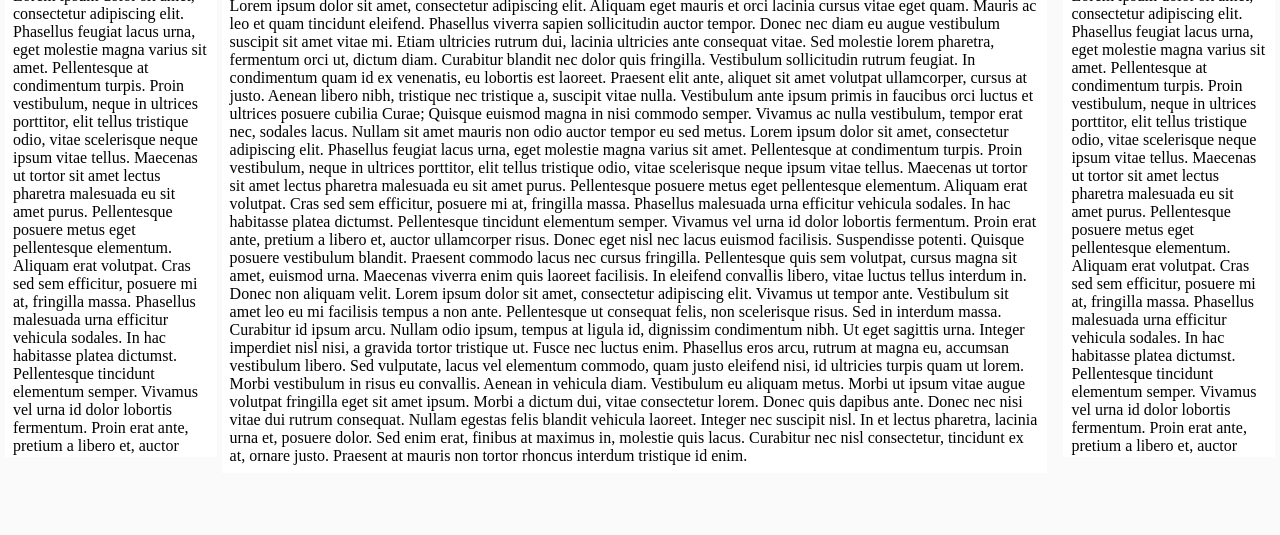
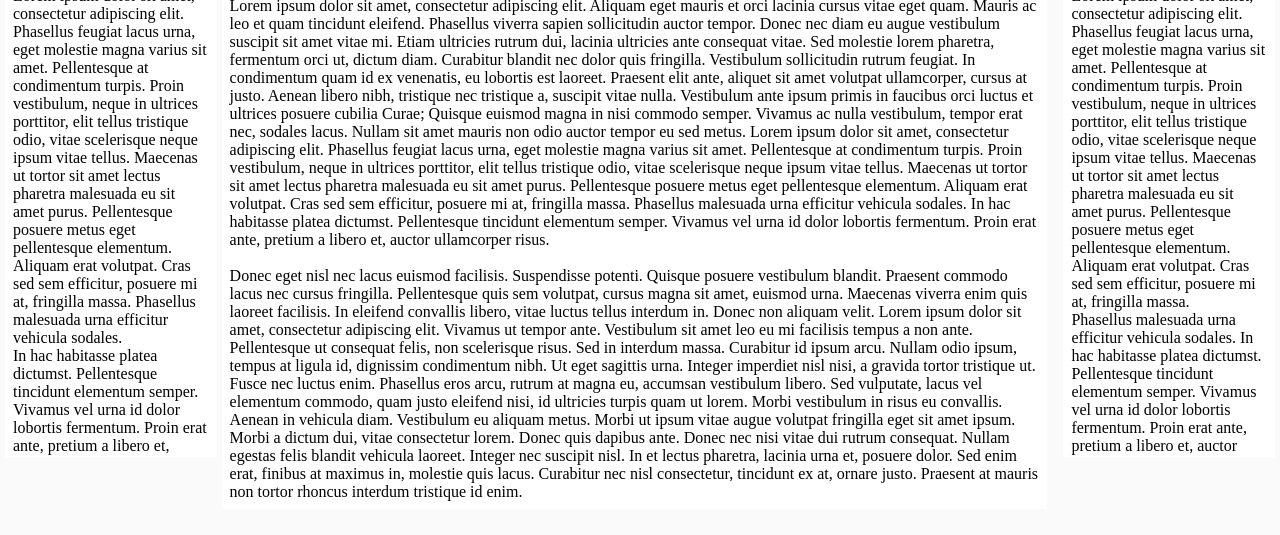
Before and after one commit to Jrod08/projects, a plain HTML site: page index.html in a window 1280 px wide. Shown: the part 93-628 px from the top of the page. Drawn offline with Linux system fonts and the light colour scheme.

Commit message:
Update index.html

```diff
--- a/index.html
+++ b/index.html
@@ -15,9 +15,9 @@
             <article class="card-text"><header><h2 class="text-center">Main Article!</h2></header>
                 <p>Lorem ipsum dolor sit amet, consectetur adipiscing elit. Aliquam eget mauris et orci lacinia cursus vitae eget quam. Mauris ac leo et quam tincidunt eleifend. Phasellus viverra sapien sollicitudin auctor tempor. Donec nec diam eu augue vestibulum suscipit sit amet vitae mi. Etiam ultricies rutrum dui, lacinia ultricies ante consequat vitae. Sed molestie lorem pharetra, fermentum orci ut, dictum diam. Curabitur blandit nec dolor quis fringilla. Vestibulum sollicitudin rutrum feugiat. In condimentum quam id ex venenatis, eu lobortis est laoreet. Praesent elit ante, aliquet sit amet volutpat ullamcorper, cursus at justo. Aenean libero nibh, tristique nec tristique a, suscipit vitae nulla. Vestibulum ante ipsum primis in faucibus orci luctus et ultrices posuere cubilia Curae; Quisque euismod magna in nisi commodo semper. Vivamus ac nulla vestibulum, tempor erat nec, sodales lacus. Nullam sit amet mauris non odio auctor tempor eu sed metus.
 
-Lorem ipsum dolor sit amet, consectetur adipiscing elit. Phasellus feugiat lacus urna, eget molestie magna varius sit amet. Pellentesque at condimentum turpis. Proin vestibulum, neque in ultrices porttitor, elit tellus tristique odio, vitae scelerisque neque ipsum vitae tellus. Maecenas ut tortor sit amet lectus pharetra malesuada eu sit amet purus. Pellentesque posuere metus eget pellentesque elementum. Aliquam erat volutpat. Cras sed sem efficitur, posuere mi at, fringilla massa. Phasellus malesuada urna efficitur vehicula sodales. In hac habitasse platea dictumst. Pellentesque tincidunt elementum semper. Vivamus vel urna id dolor lobortis fermentum. Proin erat ante, pretium a libero et, auctor ullamcorper risus.
+Lorem ipsum dolor sit amet, consectetur adipiscing elit. Phasellus feugiat lacus urna, eget molestie magna varius sit amet. Pellentesque at condimentum turpis. Proin vestibulum, neque in ultrices porttitor, elit tellus tristique odio, vitae scelerisque neque ipsum vitae tellus. Maecenas ut tortor sit amet lectus pharetra malesuada eu sit amet purus. Pellentesque posuere metus eget pellentesque elementum. Aliquam erat volutpat. Cras sed sem efficitur, posuere mi at, fringilla massa. Phasellus malesuada urna efficitur vehicula sodales. In hac habitasse platea dictumst. Pellentesque tincidunt elementum semper. Vivamus vel urna id dolor lobortis fermentum. Proin erat ante, pretium a libero et, auctor ullamcorper risus.<br>
 
-Donec eget nisl nec lacus euismod facilisis. Suspendisse potenti. Quisque posuere vestibulum blandit. Praesent commodo lacus nec cursus fringilla. Pellentesque quis sem volutpat, cursus magna sit amet, euismod urna. Maecenas viverra enim quis laoreet facilisis. In eleifend convallis libero, vitae luctus tellus interdum in. Donec non aliquam velit. Lorem ipsum dolor sit amet, consectetur adipiscing elit. Vivamus ut tempor ante. Vestibulum sit amet leo eu mi facilisis tempus a non ante. Pellentesque ut consequat felis, non scelerisque risus. Sed in interdum massa.
+<br>Donec eget nisl nec lacus euismod facilisis. Suspendisse potenti. Quisque posuere vestibulum blandit. Praesent commodo lacus nec cursus fringilla. Pellentesque quis sem volutpat, cursus magna sit amet, euismod urna. Maecenas viverra enim quis laoreet facilisis. In eleifend convallis libero, vitae luctus tellus interdum in. Donec non aliquam velit. Lorem ipsum dolor sit amet, consectetur adipiscing elit. Vivamus ut tempor ante. Vestibulum sit amet leo eu mi facilisis tempus a non ante. Pellentesque ut consequat felis, non scelerisque risus. Sed in interdum massa.
 
 Curabitur id ipsum arcu. Nullam odio ipsum, tempus at ligula id, dignissim condimentum nibh. Ut eget sagittis urna. Integer imperdiet nisl nisi, a gravida tortor tristique ut. Fusce nec luctus enim. Phasellus eros arcu, rutrum at magna eu, accumsan vestibulum libero. Sed vulputate, lacus vel elementum commodo, quam justo eleifend nisi, id ultricies turpis quam ut lorem. Morbi vestibulum in risus eu convallis. Aenean in vehicula diam.
 
@@ -28,14 +28,14 @@ Vestibulum eu aliquam metus. Morbi ut ipsum vitae augue volutpat fringilla eget
          <aside class="col-2 white" id="relatedNews"><header><h3 class="text-center">Related News!</h3></header>
         <article class="card-text">
             <p>
-                Lorem ipsum dolor sit amet, consectetur adipiscing elit. Phasellus feugiat lacus urna, eget molestie magna varius sit amet. Pellentesque at condimentum turpis. Proin vestibulum, neque in ultrices porttitor, elit tellus tristique odio, vitae scelerisque neque ipsum vitae tellus. Maecenas ut tortor sit amet lectus pharetra malesuada eu sit amet purus. Pellentesque posuere metus eget pellentesque elementum. Aliquam erat volutpat. Cras sed sem efficitur, posuere mi at, fringilla massa. Phasellus malesuada urna efficitur vehicula sodales. In hac habitasse platea dictumst. Pellentesque tincidunt elementum semper. Vivamus vel urna id dolor lobortis fermentum. Proin erat ante, pretium a libero et, auctor ullamcorper risus.</p>
+                Lorem ipsum dolor sit amet, consectetur adipiscing elit. Phasellus feugiat lacus urna, eget molestie magna varius sit amet. Pellentesque at condimentum turpis. Proin vestibulum, neque in ultrices porttitor, elit tellus tristique odio, vitae scelerisque neque ipsum vitae tellus. Maecenas ut tortor sit amet lectus pharetra malesuada eu sit amet purus. Pellentesque posuere metus eget pellentesque elementum. Aliquam erat volutpat. Cras sed sem efficitur, posuere mi at, fringilla massa. Phasellus malesuada urna efficitur vehicula sodales.<br> In hac habitasse platea dictumst. Pellentesque tincidunt elementum semper. Vivamus vel urna id dolor lobortis fermentum. Proin erat ante, pretium a libero et, auctor ullamcorper risus.</p>
         </article>
     </aside>
         <aside class="col-2 white" id="ads">
             <header><h3 class="text-center">Sponsored By!</h3></header>
             <article class="card-text">
             <p>
-                Lorem ipsum dolor sit amet, consectetur adipiscing elit. Phasellus feugiat lacus urna, eget molestie magna varius sit amet. Pellentesque at condimentum turpis. Proin vestibulum, neque in ultrices porttitor, elit tellus tristique odio, vitae scelerisque neque ipsum vitae tellus. Maecenas ut tortor sit amet lectus pharetra malesuada eu sit amet purus. Pellentesque posuere metus eget pellentesque elementum. Aliquam erat volutpat. Cras sed sem efficitur, posuere mi at, fringilla massa. Phasellus malesuada urna efficitur vehicula sodales. In hac habitasse platea dictumst. Pellentesque tincidunt elementum semper. Vivamus vel urna id dolor lobortis fermentum. Proin erat ante, pretium a libero et, auctor ullamcorper risus.
+                Lorem ipsum dolor sit amet, consectetur adipiscing elit. Phasellus feugiat lacus urna, eget molestie magna varius sit amet. Pellentesque at condimentum turpis. Proin vestibulum, neque in ultrices porttitor, elit tellus tristique odio, vitae scelerisque neque ipsum vitae tellus. Maecenas ut tortor sit amet lectus pharetra malesuada eu sit amet purus. Pellentesque posuere metus eget pellentesque elementum. Aliquam erat volutpat. Cras sed sem efficitur, posuere mi at, fringilla massa. <br>Phasellus malesuada urna efficitur vehicula sodales. In hac habitasse platea dictumst. Pellentesque tincidunt elementum semper. Vivamus vel urna id dolor lobortis fermentum. Proin erat ante, pretium a libero et, auctor ullamcorper risus.
             </p>
             </article>
         </aside>
```
